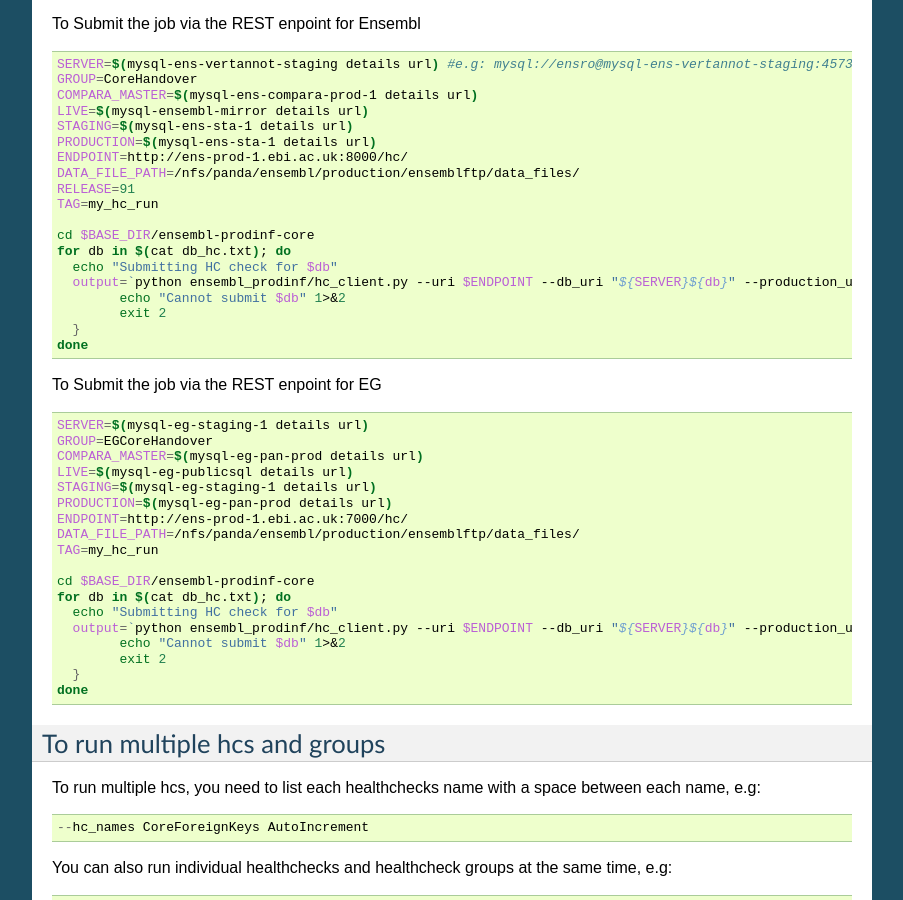
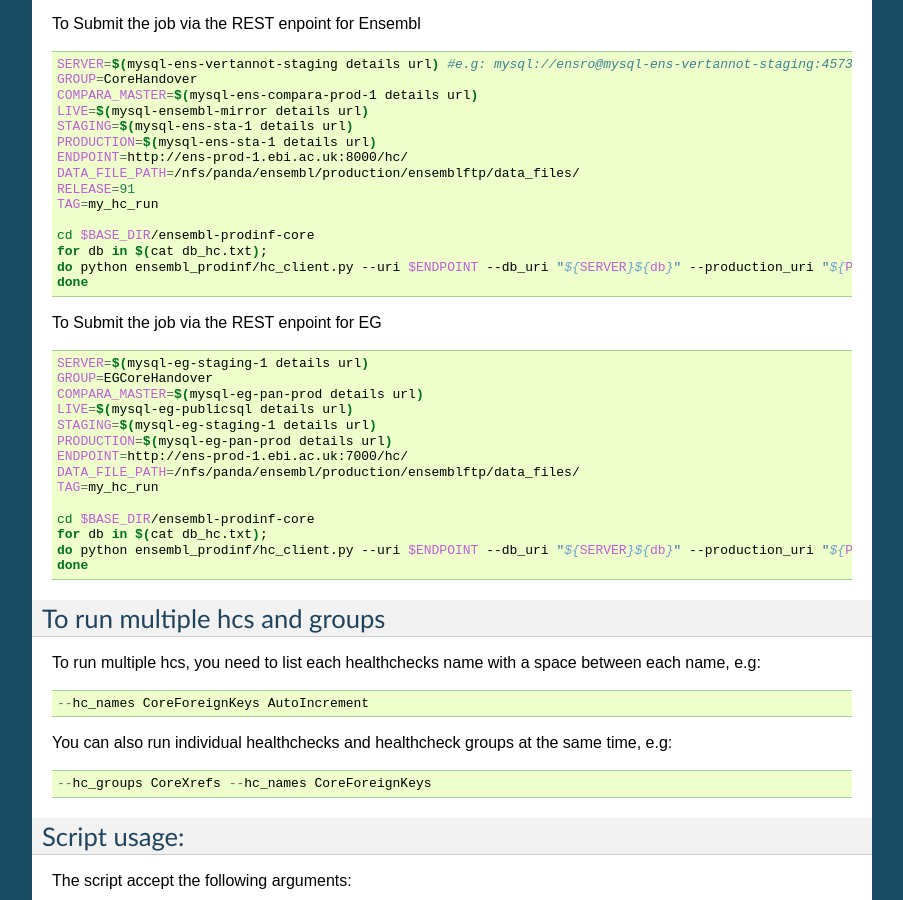
Before and after one commit to Ensembl/ensembl-prodinf-datachecks, a Sphinx documentation site: the page built from docs/bulk_hc_submission.rst, in a window 1280 px wide and 900 px high, scrolled down 1030 px. Shown: the whole window, without its empty margins (198-1101 px from the left). Built offline with Sphinx 7.4.7, drawn with Linux system fonts in a browser that asks for light colours.

Commit message:
Update bulk_hc_submission.rst
The exit will close the current screen tab or connection to farm if the submit fails. This is really frustrating and I don't think it's necessary, the API will report any issues.

```diff
--- a/docs/bulk_hc_submission.rst
+++ b/docs/bulk_hc_submission.rst
@@ -73,12 +73,8 @@ To Submit the job via the REST enpoint for Ensembl
   TAG=my_hc_run
 
   cd $BASE_DIR/ensembl-prodinf-core
-  for db in $(cat db_hc.txt); do
-    echo "Submitting HC check for $db"
-    output=`python ensembl_prodinf/hc_client.py --uri $ENDPOINT --db_uri "${SERVER}${db}" --production_uri "${PRODUCTION}ensembl_production_${RELEASE}" --staging_uri $STAGING --live_uri $LIVE --compara_uri "${COMPARA_MASTER}ensembl_compara_master" --hc_groups $GROUP --data_files_path $DATA_FILE_PATH --tag $TAG  --action submit` || {
-          echo "Cannot submit $db" 1>&2
-          exit 2
-    }
+  for db in $(cat db_hc.txt);
+  do python ensembl_prodinf/hc_client.py --uri $ENDPOINT --db_uri "${SERVER}${db}" --production_uri "${PRODUCTION}ensembl_production_${RELEASE}" --staging_uri $STAGING --live_uri $LIVE --compara_uri "${COMPARA_MASTER}ensembl_compara_master" --hc_groups $GROUP --data_files_path $DATA_FILE_PATH --tag $TAG  --action submit
   done
 
 To Submit the job via the REST enpoint for EG
@@ -96,12 +92,8 @@ To Submit the job via the REST enpoint for EG
   TAG=my_hc_run
 
   cd $BASE_DIR/ensembl-prodinf-core
-  for db in $(cat db_hc.txt); do
-    echo "Submitting HC check for $db"
-    output=`python ensembl_prodinf/hc_client.py --uri $ENDPOINT --db_uri "${SERVER}${db}" --production_uri "${PRODUCTION}ensembl_production" --staging_uri $STAGING --live_uri $LIVE --compara_uri "${COMPARA_MASTER}ensembl_compara_master" --hc_groups $GROUP --data_files_path $DATA_FILE_PATH --tag $TAG  --action submit` || {
-          echo "Cannot submit $db" 1>&2
-          exit 2
-    }
+  for db in $(cat db_hc.txt);
+  do python ensembl_prodinf/hc_client.py --uri $ENDPOINT --db_uri "${SERVER}${db}" --production_uri "${PRODUCTION}ensembl_production" --staging_uri $STAGING --live_uri $LIVE --compara_uri "${COMPARA_MASTER}ensembl_compara_master" --hc_groups $GROUP --data_files_path $DATA_FILE_PATH --tag $TAG  --action submit
   done
 
 To run multiple hcs and groups
```
